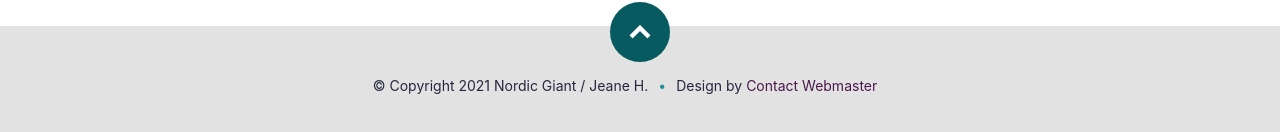
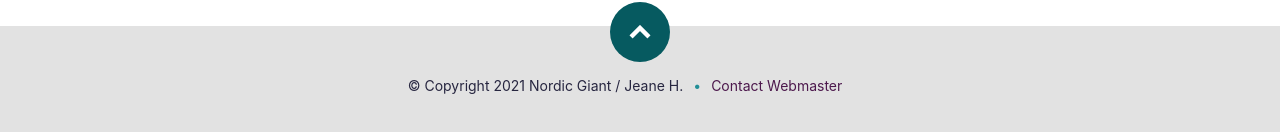
Before and after one commit to hisuida/react-pygmalion-ui, a React (Create React App) app: page / in a window 1280 px wide. Shown: the part 1574-1706 px from the top of the page. Built offline with nearby package versions, Linux system fonts and the light colour scheme.

Commit message:
fix footer

```diff
--- a/src/components/footer.component.tsx
+++ b/src/components/footer.component.tsx
@@ -11,7 +11,6 @@ class Footer extends Component {
               <ul className="copyright">
                 <li>&copy; Copyright 2021 Nordic Giant / Jeane H.</li>
                 <li>
-                  Design by{" "}
                   <a
                     title="Contact Webmaster"
                     href="mailto:pygmaliondolls@gmail.com"
```
